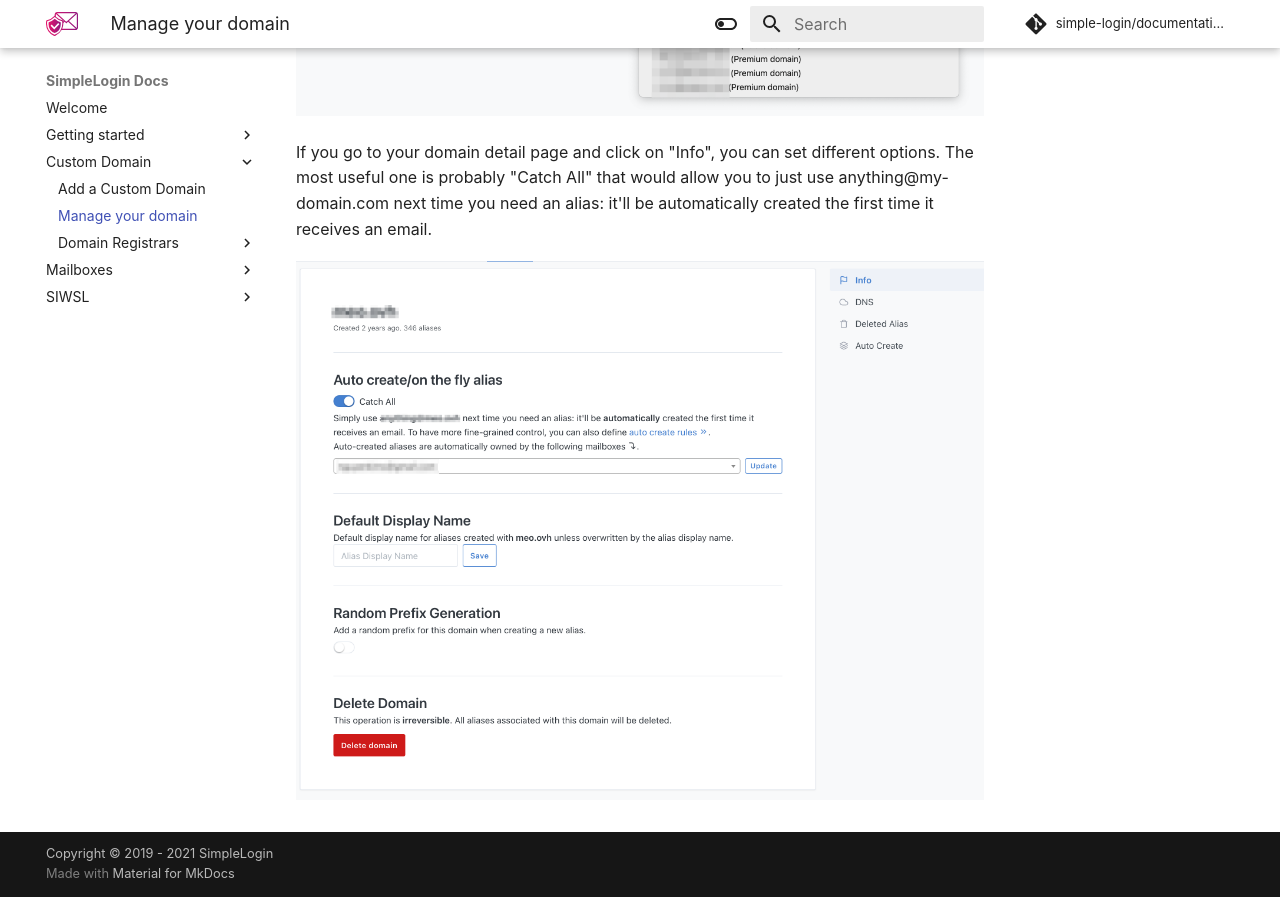
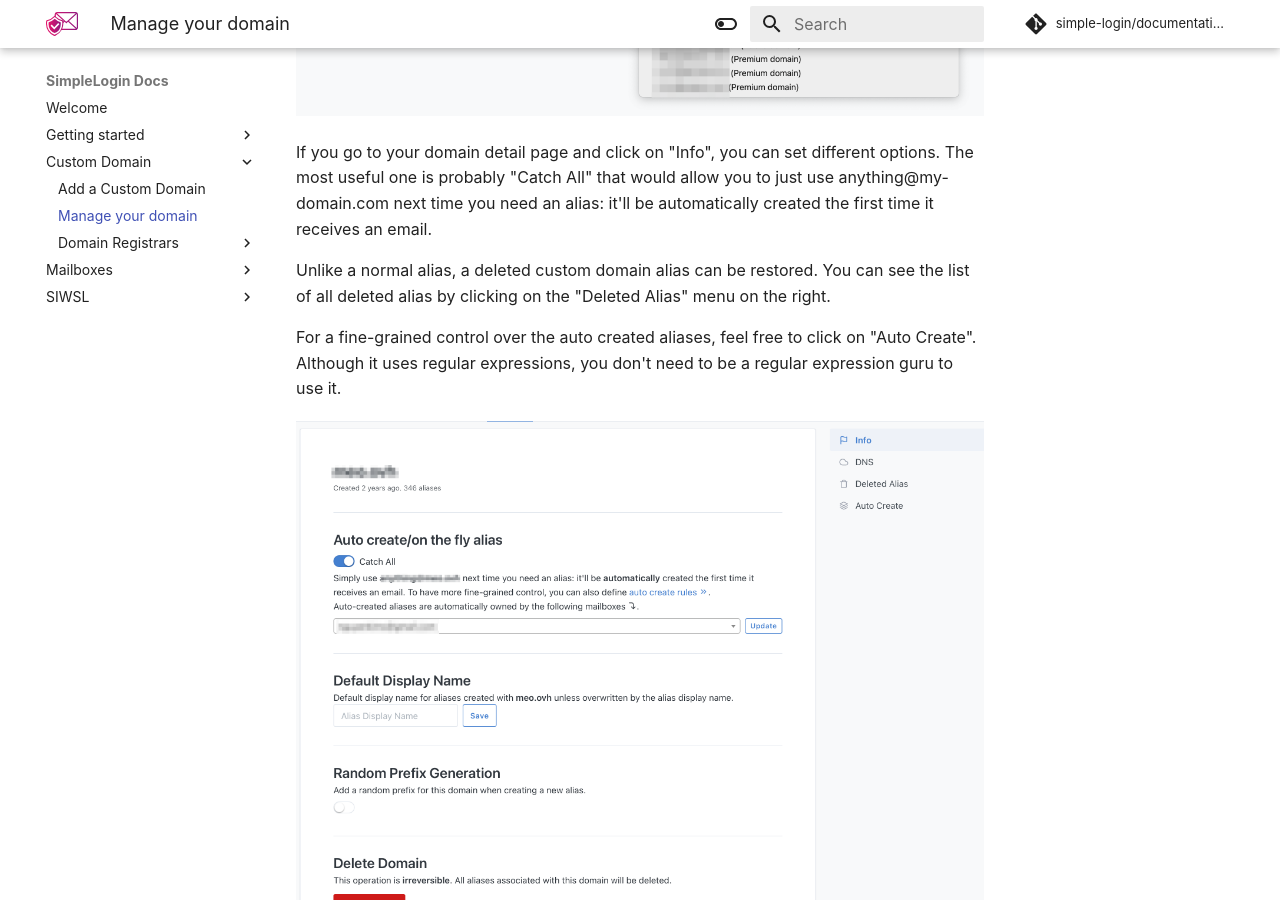
Before and after one commit to simple-login/documentation, an MkDocs documentation site: the page built from docs/custom-domain/manage-domain.md, in a window 1280 px wide and 900 px high, scrolled down 496 px. Built offline with MkDocs 1.6.1 and Material for MkDocs 9.7.7, drawn with Linux system fonts in a browser that asks for light colours; comment, search, counter and statistics services are not loaded.

Commit message:
add more info to manage domain page

```diff
--- a/docs/custom-domain/manage-domain.md
+++ b/docs/custom-domain/manage-domain.md
@@ -6,4 +6,9 @@ On [New Custom Alias](https://app.simplelogin.io/dashboard/custom_alias) page, y
 
 If you go to your domain detail page and click on "Info", you can set different options. The most useful one is probably "Catch All" that would allow you to just use anything@my-domain.com next time you need an alias: it'll be automatically created the first time it receives an email.
 
+Unlike a normal alias, a deleted custom domain alias can be restored. You can see the list of all deleted alias by clicking on the "Deleted Alias" menu on the right.
+
+For a fine-grained control over the auto created aliases, feel free to click on "Auto Create". Although it uses regular expressions, you don't need to be a regular expression guru to use it.
+
+
 ![](./domain-option.png)
```
